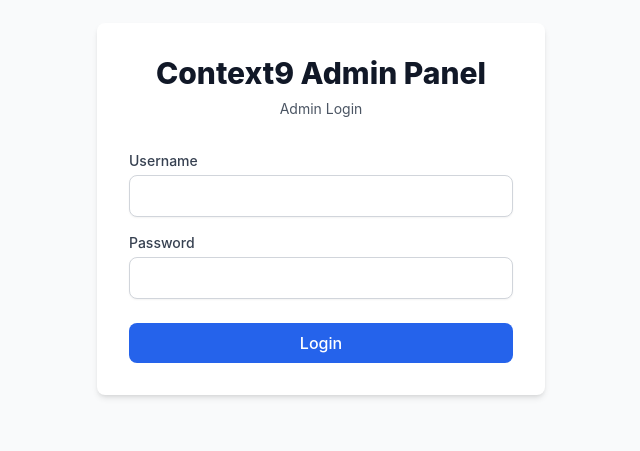
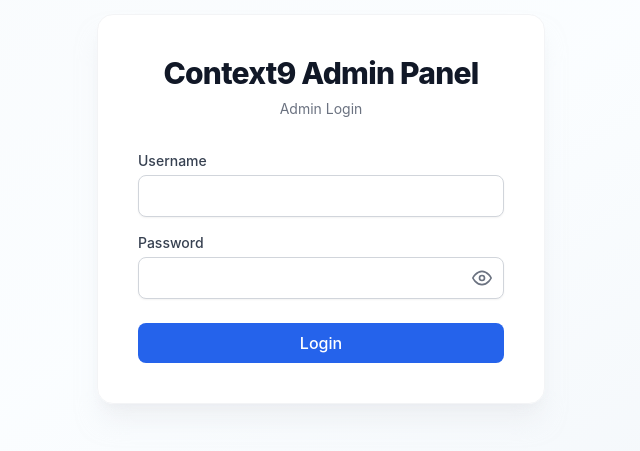
Before and after one commit to Prism-Shadow/context9, a React (Vite) app in the folder gui/: page /login in a window 1280 px wide. Shown: the part 191-642 px from the top of the page, without its empty margins (319-959 px from the left). Built offline with nearby package versions, Linux system fonts and the light colour scheme; no server answers.

Commit message:
fix: add endAdornment to password input

```diff
--- a/gui/src/components/common/Input.tsx
+++ b/gui/src/components/common/Input.tsx
@@ -4,12 +4,14 @@ interface InputProps extends React.InputHTMLAttributes<HTMLInputElement> {
   label?: string;
   error?: string;
   onValueChange?: (value: string) => void; // Use different name to avoid conflict with react-hook-form
+  endAdornment?: React.ReactNode;
 }
 
 export const Input = React.forwardRef<HTMLInputElement, InputProps>(({
   label,
   error,
   onValueChange,
+  endAdornment,
   className = '',
   onChange,
   ...props
@@ -32,6 +34,7 @@ export const Input = React.forwardRef<HTMLInputElement, InputProps>(({
           {label}
         </label>
       )}
+      <div className="relative">
         <input
           {...props}
           ref={ref}
@@ -40,9 +43,16 @@ export const Input = React.forwardRef<HTMLInputElement, InputProps>(({
             w-full px-3 py-2 border rounded-lg shadow-sm
             focus:outline-none focus:ring-2 focus:ring-primary-500 focus:border-primary-500
             ${error ? 'border-red-500' : 'border-gray-300'}
+            ${endAdornment ? 'pr-10' : ''}
             ${className}
           `}
         />
+        {endAdornment && (
+          <div className="absolute right-2 top-1/2 -translate-y-1/2 flex items-center">
+            {endAdornment}
+          </div>
+        )}
+      </div>
       {error && (
         <p className="mt-1 text-sm text-red-600">{error}</p>
       )}
--- a/gui/src/pages/Login.tsx
+++ b/gui/src/pages/Login.tsx
@@ -10,11 +10,26 @@ interface LoginFormData {
   password: string;
 }
 
+const EyeIcon = () => (
+  <svg xmlns="http://www.w3.org/2000/svg" width="20" height="20" viewBox="0 0 24 24" fill="none" stroke="currentColor" strokeWidth="2" strokeLinecap="round" strokeLinejoin="round">
+    <path d="M1 12s4-8 11-8 11 8 11 8-4 8-11 8-11-8-11-8z" />
+    <circle cx="12" cy="12" r="3" />
+  </svg>
+);
+
+const EyeOffIcon = () => (
+  <svg xmlns="http://www.w3.org/2000/svg" width="20" height="20" viewBox="0 0 24 24" fill="none" stroke="currentColor" strokeWidth="2" strokeLinecap="round" strokeLinejoin="round">
+    <path d="M17.94 17.94A10.07 10.07 0 0 1 12 20c-7 0-11-8-11-8a18.45 18.45 0 0 1 5.06-5.94M9.9 4.24A9.12 9.12 0 0 1 12 4c7 0 11 8 11 8a18.5 18.5 0 0 1-2.16 3.19m-6.72-1.07a3 3 0 1 1-4.24-4.24" />
+    <line x1="1" y1="1" x2="23" y2="23" />
+  </svg>
+);
+
 export const Login: React.FC = () => {
   const navigate = useNavigate();
   const { login } = useAuth();
   const [error, setError] = useState<string>('');
   const [loading, setLoading] = useState(false);
+  const [showPassword, setShowPassword] = useState(false);
 
   const {
     register,
@@ -40,13 +55,13 @@ export const Login: React.FC = () => {
   };
 
   return (
-    <div className="min-h-screen flex items-center justify-center bg-gray-50">
-      <div className="max-w-md w-full space-y-8 p-8 bg-white rounded-lg shadow-md">
+    <div className="min-h-screen flex items-center justify-center bg-gradient-to-br from-slate-50 via-primary-50/30 to-slate-100">
+      <div className="max-w-md w-full space-y-8 p-10 bg-white/95 backdrop-blur rounded-2xl shadow-xl shadow-gray-200/50 border border-gray-100">
         <div>
-          <h2 className="text-center text-3xl font-extrabold text-gray-900">
+          <h2 className="text-center text-3xl font-extrabold text-gray-900 tracking-tight">
             Context9 Admin Panel
           </h2>
-          <p className="mt-2 text-center text-sm text-gray-600">Admin Login</p>
+          <p className="mt-2 text-center text-sm text-gray-500">Admin Login</p>
         </div>
         <form className="mt-8 space-y-6" onSubmit={handleSubmit(onSubmit)}>
           {error && (
@@ -63,9 +78,20 @@ export const Login: React.FC = () => {
             />
             <Input
               label="Password"
-              type="password"
+              type={showPassword ? 'text' : 'password'}
               {...register('password', { required: 'Password is required' })}
               error={isSubmitted || touchedFields.password ? errors.password?.message : undefined}
+              endAdornment={
+                <button
+                  type="button"
+                  onClick={() => setShowPassword((v) => !v)}
+                  className="p-1 rounded text-gray-500 hover:text-gray-700 hover:bg-gray-100 focus:outline-none focus:ring-2 focus:ring-primary-500 focus:ring-offset-0 transition-colors"
+                  aria-label={showPassword ? 'Hide password' : 'Show password'}
+                  tabIndex={-1}
+                >
+                  {showPassword ? <EyeOffIcon /> : <EyeIcon />}
+                </button>
+              }
             />
           </div>
           <div>
```
Also changed, not shown: 1 other file (tests, documents, lock files or other folders). Lines whose indentation alone changed are shown as unchanged.
